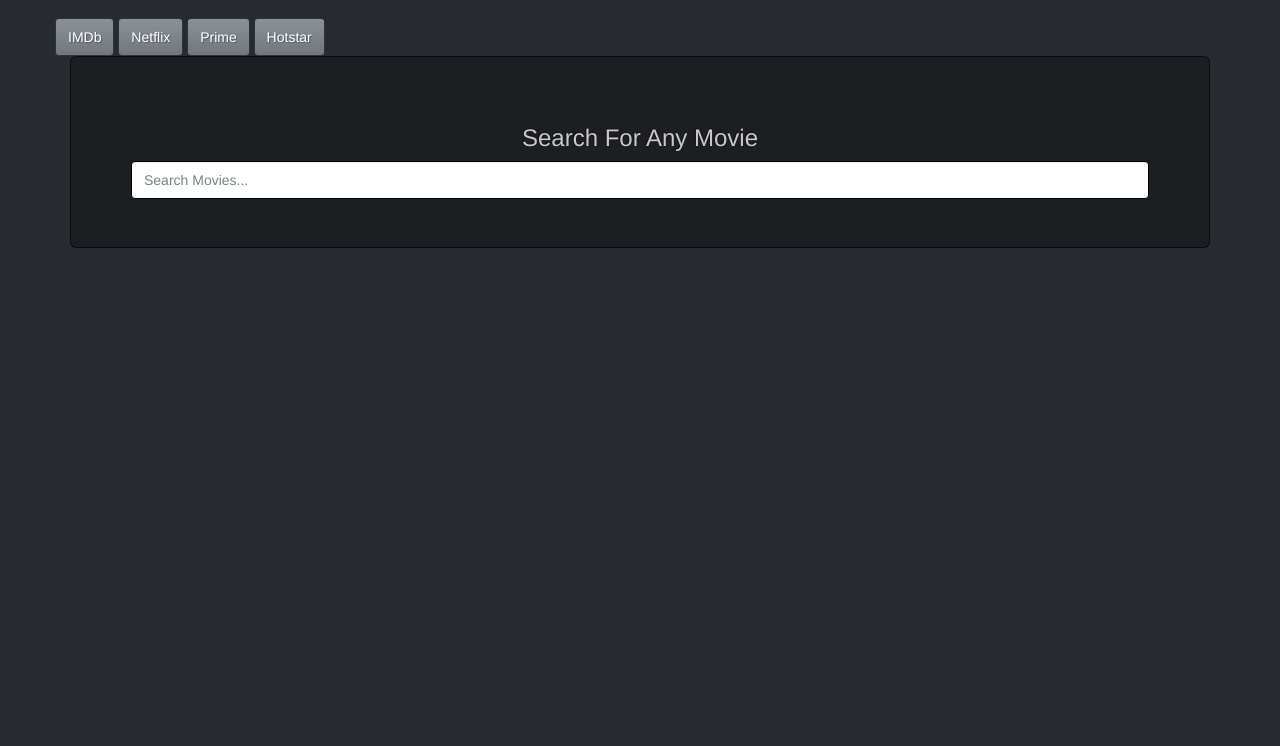
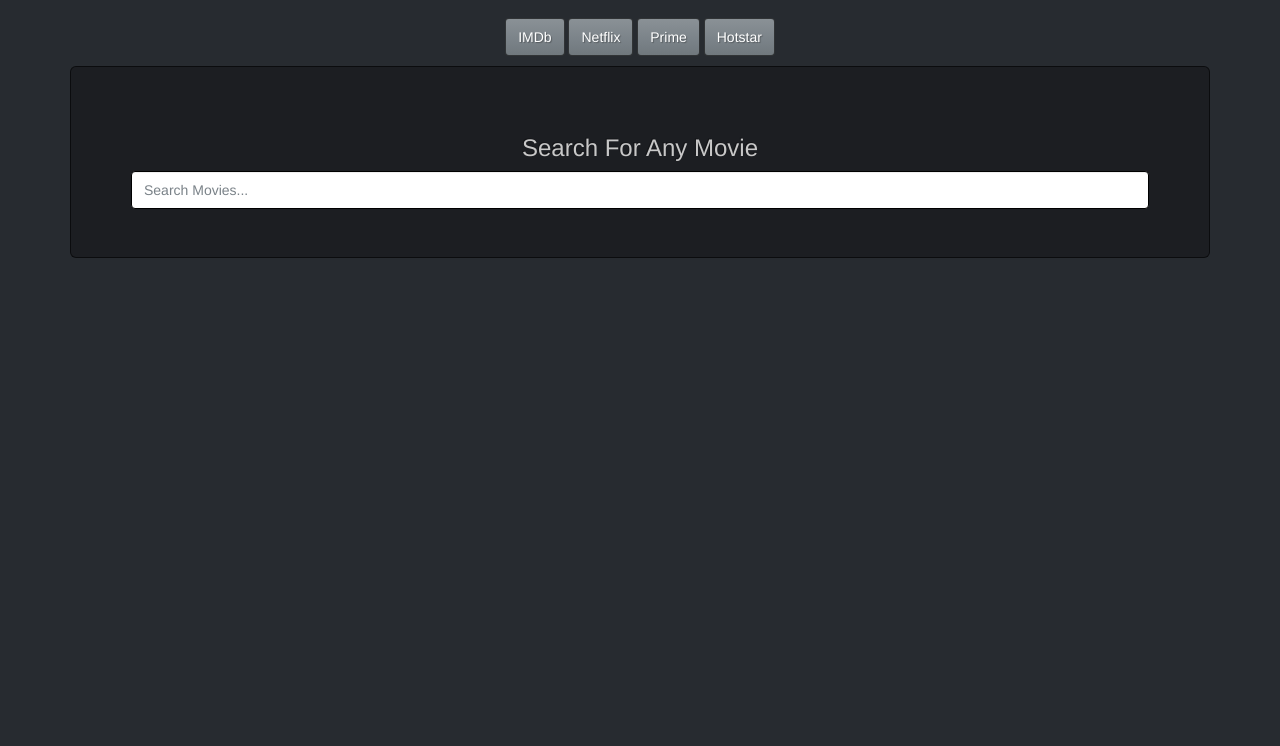
Before and after one commit to deepakrajpurushothaman/MovieDB, a plain HTML site: page index.html in a window 1280 px wide. Shown: the part 54-800 px from the top of the page. Drawn offline with nearby package versions, Linux system fonts and the light colour scheme.

Commit message:
Update index.html

```diff
--- a/index.html
+++ b/index.html
@@ -16,16 +16,18 @@
     </nav>
 
 	<div class="container">
+	<div class="text-center">
 	<div class="row">
 
-
+        <p class="bs-component">
               <a href="https://www.imdb.com/user/ur45942933/" class="btn btn-primary">IMDb</a>
               <a href="#" class="btn btn-primary">Netflix</a>
               <a href="#" class="btn btn-primary">Prime</a>
               <a href="#" class="btn btn-primary">Hotstar</a>
-
+        </p>
 	</div>
         </div>
+	</div>
 	</div>
 
     <div class="container">
```
